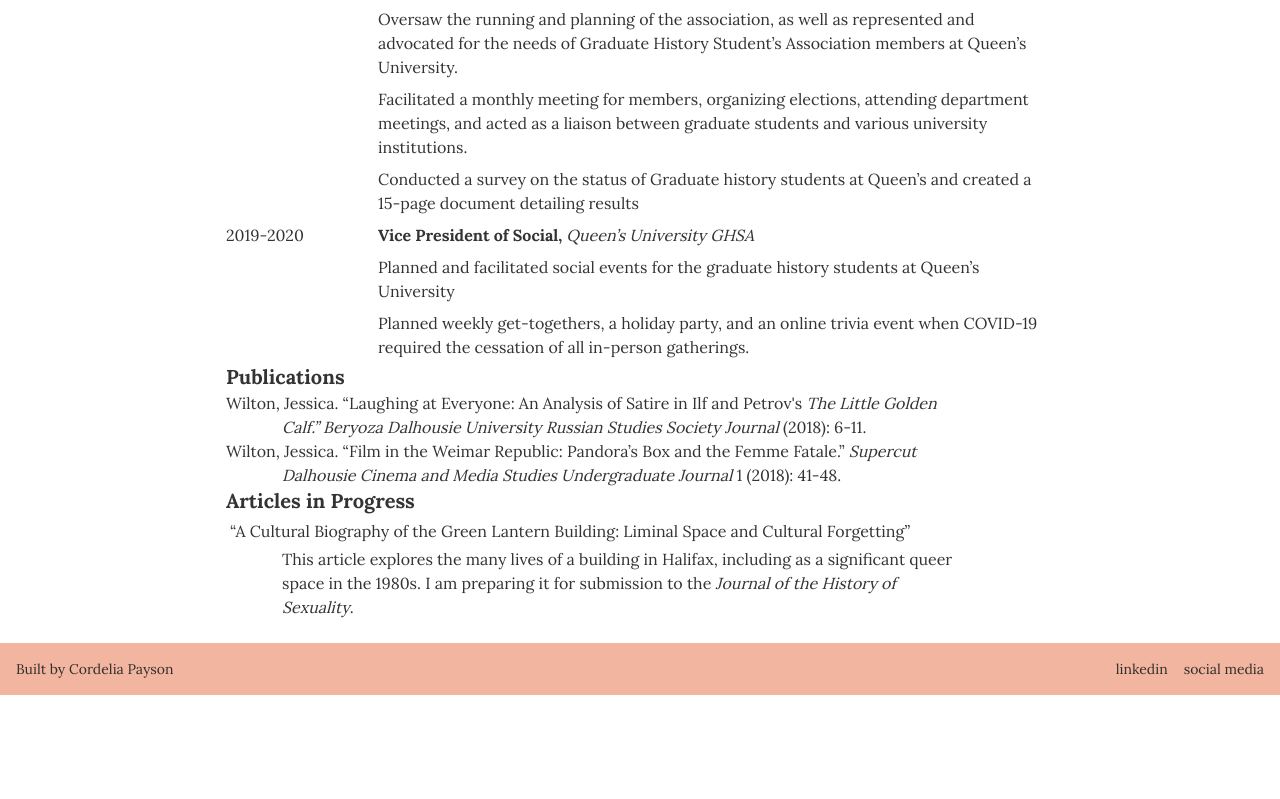
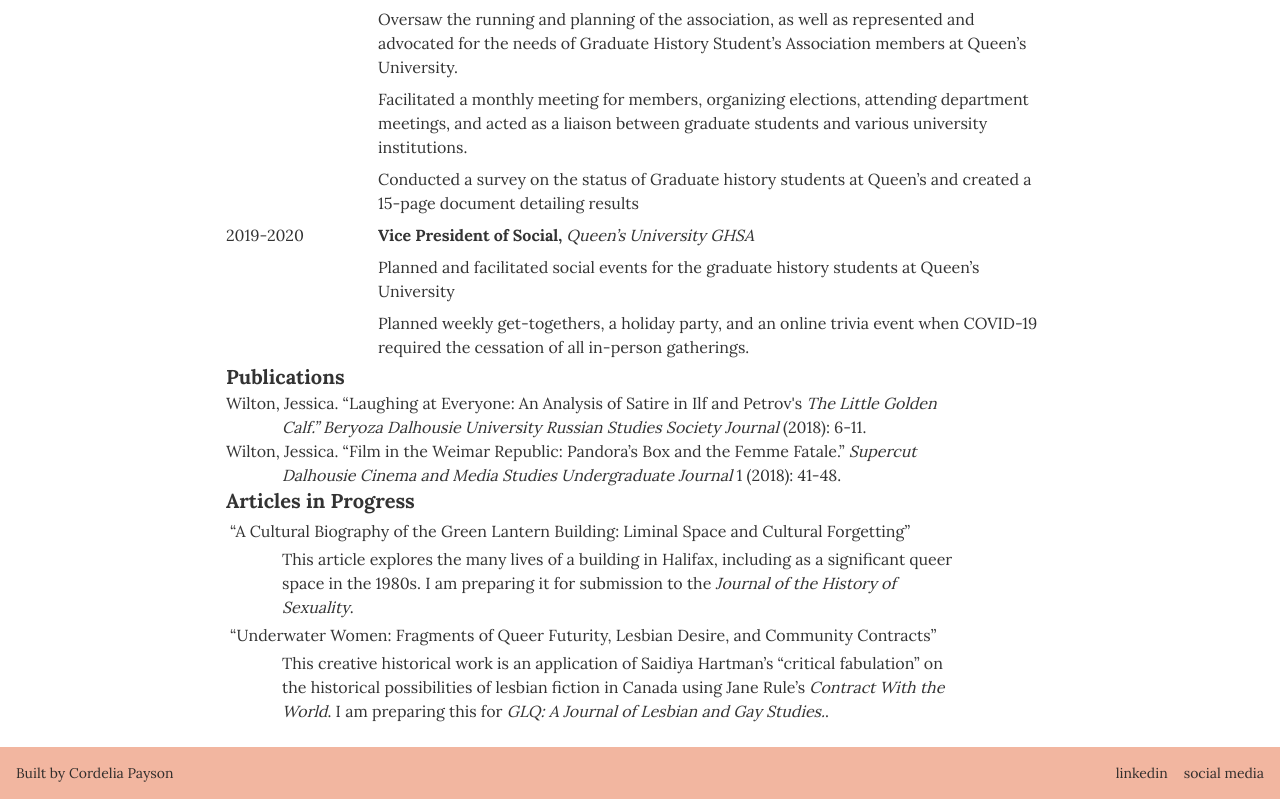
Before and after one commit to cordelia-payson/jw-site, a Next.js app: page /cv in a window 1280 px wide. Shown: the part 2202-3001 px from the top of the page. Before the commit the page ends 2897 px from the top, so only its background shows below. Built offline with nearby package versions, Linux system fonts and the light colour scheme.

Commit message:
finished adding articles in progress

```diff
--- a/components/cv/info.js
+++ b/components/cv/info.js
@@ -1,6 +1,3 @@
-import Bullet from './bullet.js';
-import Line from './line.js';
-
 // education
 export const york = {
   year: '2021-Current',
@@ -96,56 +93,3 @@ export const volunteer = [
     bullets: ['Planned and facilitated social events for the graduate history students at Queen’s University', 'Planned weekly get-togethers, a holiday party, and an online trivia event when COVID-19 required the cessation of all in-person gatherings.'],
   },
 ];
-
-// publications
-export function Publication1() {
-  return (
-    <div className="ml-14 -indent-14 max-w-2xl">
-      Wilton, Jessica. “Laughing at Everyone: An Analysis of Satire in Ilf and Petrov&apos;s
-      {' '}
-      <em>
-        The Little
-        Golden Calf.” Beryoza Dalhousie University Russian Studies Society Journal
-      </em>
-      {' '}
-      (2018): 6-11.
-    </div>
-  );
-}
-
-export function Publication2() {
-  return (
-    <div className="ml-14 -indent-14 max-w-2xl">
-      Wilton, Jessica. “Film in the Weimar Republic: Pandora’s Box and the Femme Fatale.”
-      {' '}
-      <em>
-        Supercut Dalhousie Cinema and Media Studies Undergraduate Journal
-      </em>
-      {' '}
-      1 (2018): 41-48.
-    </div>
-  );
-}
-
-// articles in progress
-export function Article1() {
-  return (
-    <div>
-      <Line line="“A Cultural Biography of the Green Lantern Building: Liminal Space and Cultural Forgetting”" />
-      <div className="ml-14 max-w-2xl">
-        This article explores the many lives of a building in Halifax, including as a significant
-        queer space in the 1980s. I am preparing it for submission to the
-        {' '}
-        <em>
-          Journal of the History of
-          Sexuality
-        </em>
-        .
-      </div>
-    </div>
-  );
-}
-
-export const articles = {
-  article: '“A Cultural Biography of the Green Lantern Building: Liminal Space and Cultural Forgetting”',
-};
--- a/components/cv/sections/articles.js
+++ b/components/cv/sections/articles.js
@@ -1,12 +1,38 @@
+/* eslint-disable max-len */
 import Title from '../title.js';
-import { Article1 } from '../info.js';
+import Line from '../line.js';
 
 function Articles() {
   return (
     <div className="flex flex-col ml-0">
       <Title title="Articles in Progress" />
       <div className="flex flex-col">
-        <Article1 />
+
+        <div>
+          <Line line="“A Cultural Biography of the Green Lantern Building: Liminal Space and Cultural Forgetting”" />
+          <div className="ml-14 max-w-2xl">
+            This article explores the many lives of a building in Halifax, including as a significant
+            queer space in the 1980s. I am preparing it for submission to the
+            {' '}
+            <em>Journal of the History of Sexuality</em>
+            .
+          </div>
+        </div>
+
+        <div>
+          <Line line="“Underwater Women: Fragments of Queer Futurity, Lesbian Desire, and Community Contracts”" />
+          <div className="ml-14 max-w-2xl">
+            This creative historical work is an application of Saidiya Hartman’s “critical fabulation”
+            on the historical possibilities of lesbian fiction in Canada using Jane Rule’s
+            {' '}
+            <em>Contract With the World</em>
+            . I am preparing this for
+            {' '}
+            <em>GLQ: A Journal of Lesbian and Gay Studies.</em>
+            .
+          </div>
+        </div>
+
       </div>
     </div>
   );
```
Also changed, not shown: components/cv/sections/publications.js (+3 -7 lines).
